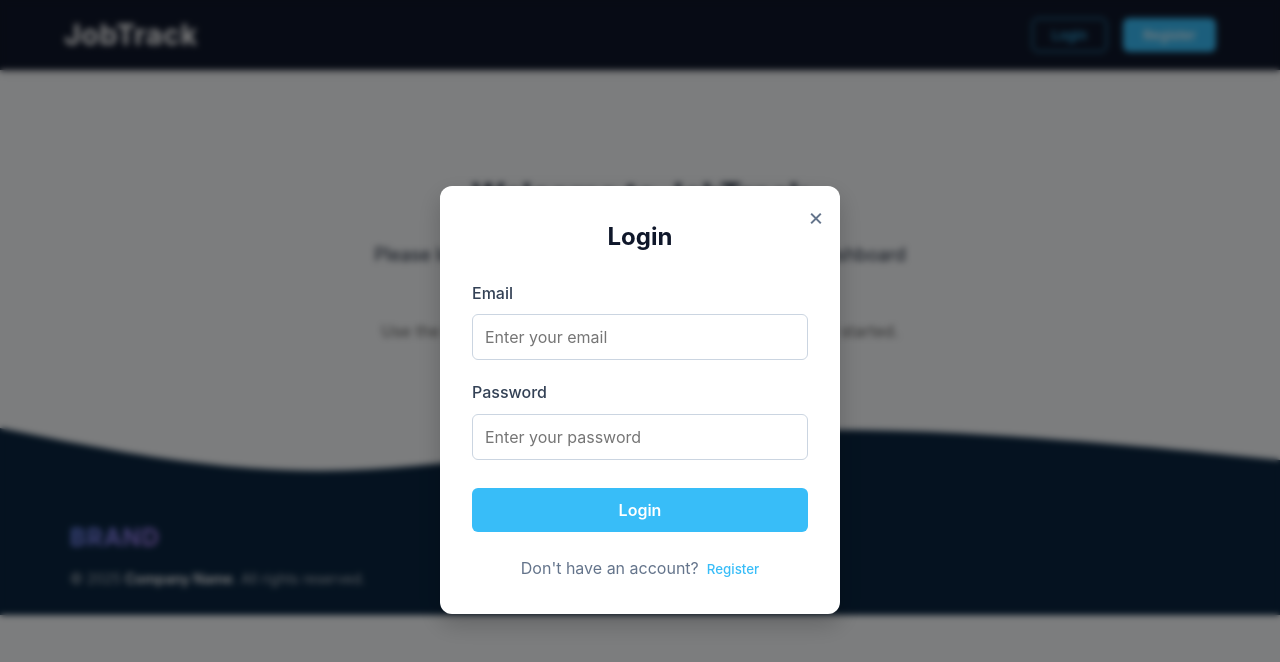
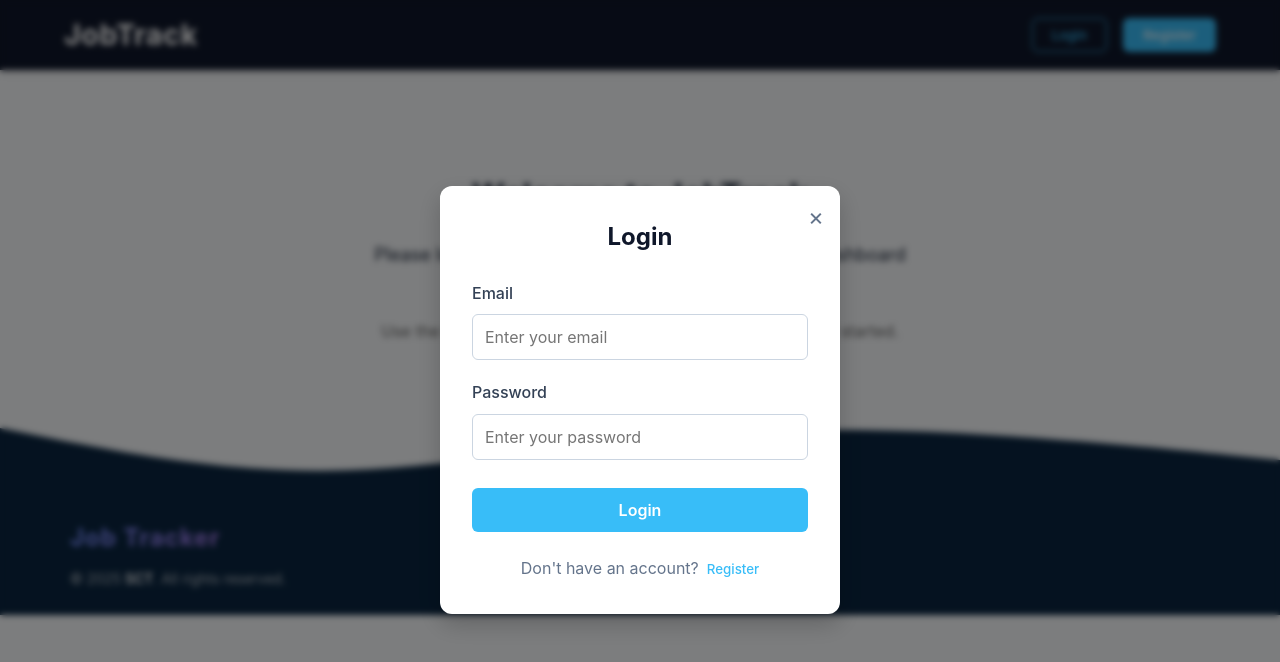
Before and after one commit to Prafukl/job-tracker, a React (Create React App) app: page /login in a window 1280 px wide. Shown: the top 662 px of the page. Built offline with nearby package versions, Linux system fonts and the light colour scheme; no server answers.

Commit message:
New update 3

```diff
--- a/src/component/Footer.jsx
+++ b/src/component/Footer.jsx
@@ -15,10 +15,10 @@ const Footer = () => {
         <div className="copyright-section">
           <div className="copyright-info">
             <div className="company-logo">
-              <span className="logo-text">BRAND</span>
+              <span className="logo-text">Job Tracker</span>
             </div>
             <p className="copyright-text">
-              &copy; {currentYear} <span>Company Name</span>. All rights reserved.
+              &copy; {currentYear} <span>SCT</span>. All rights reserved.
             </p>
           </div>
           {/* <div className="footer-links-wrapper">
```
